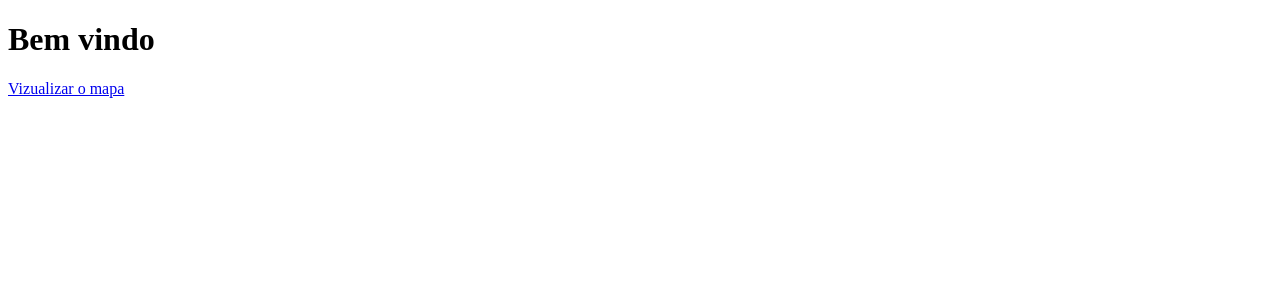
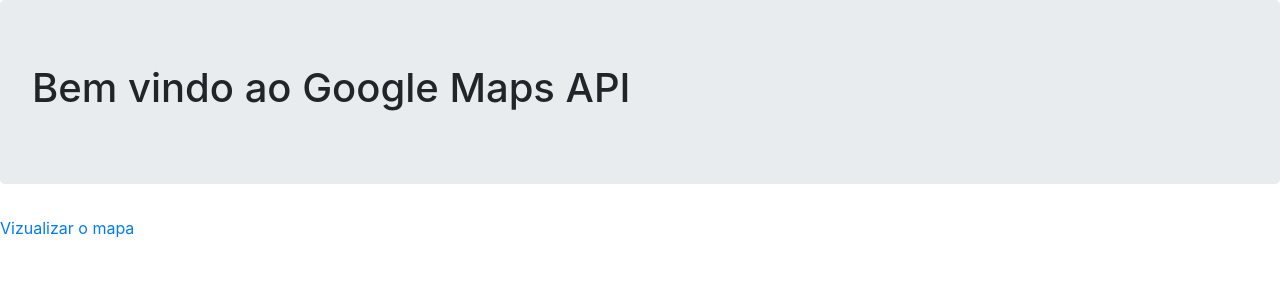
Before and after one commit to thegodofsouls/APImaps, a PHP site: page / in a window 1280 px wide. Shown: the top 300 px of the page. Run offline with PHP 8.4, Linux system fonts and the light colour scheme; some libraries are stand-ins or nearby versions.

Commit message:
novas alteracoes

```diff
--- a/API-MAPS/class/oficina.php
+++ b/API-MAPS/class/oficina.php
@@ -67,7 +67,7 @@
         public function __construct()
         {
             //chamando a conexao
-             require_once('class/dbconnect.php');
+             require_once('dbconnect.php');
              $conn = new DbConnect(); //instanciando a classe de conexao
              $this->conn = $conn->connection();
         }
--- a/API-MAPS/css/style.css
+++ b/API-MAPS/css/style-map.css
@@ -1,10 +1,15 @@
+body {
+    margin: 0;
+    padding: 0;
+}
+
 .container {
     height: 450px;
 }
 
 #map {
-    width: 100%;
-    height: 100%;
+    width: 90%;
+    height: 65%;
     border: 1px solid blue;
 }
 
--- a/API-MAPS/database/bd_map.sql
+++ b/API-MAPS/database/bd_map.sql
@@ -52,4 +52,4 @@ UNLOCK TABLES;
 /*!40101 SET COLLATION_CONNECTION=@OLD_COLLATION_CONNECTION */;
 /*!40111 SET SQL_NOTES=@OLD_SQL_NOTES */;
 
--- Dump completed on 2020-11-22 20:04:46
+-- Dump completed on 2021-02-26 17:40:15
--- /dev/null
+++ b/API-MAPS/document.txt
@@ -0,0 +1,4 @@
+npm init
+npm install bootstrap --save
+npm install fontawesome --save
+npm install jquery --save
--- a/API-MAPS/index.php
+++ b/API-MAPS/index.php
@@ -1,13 +1,4 @@
-<!DOCTYPE html>
-<html lang="en">
-<head>
-    <meta charset="UTF-8">
-    <meta name="viewport" content="width=device-width, initial-scale=1.0">
-    <meta http-equiv="Casche-control" content="no-cache">
-    <title>index</title>
-</head>
-<body>
-    <h1>Bem vindo</h1>
-    <a href="map.php">Vizualizar o mapa</a>
-</body>
-</html>
+<?php
+    require('src/header.php');
+?>
+    <a href="src/map.php">Vizualizar o mapa</a>
--- a/API-MAPS/js/googlemap.js
+++ b/API-MAPS/js/googlemap.js
@@ -16,7 +16,7 @@ function initialize() {
 
                 //define a marcaçao principal de localizaçao do dispositivo atual
                 let marker = new google.maps.Marker({
-                    title: 'Localização Atual', //titulo que irá aparecer ao passar o cursor do mouse em cima
+                    title: 'Localização Atual', //titulo que irá aparecer ao passar o cursor do mouse em cima da marcaçao principal
                     map: map, //define a imagem do marcador
                     position: new google.maps.LatLng(pos.lat, pos.lng) //posiçao das coordenadas de latitude e longitude
                 });
@@ -51,7 +51,7 @@ function initialize() {
 
                         //vai retornar a rota entre os dois endereços
                         directionsService.route(request, (response, status) => {
-                            if (status == google.maps.DirectionsStatus.OK) {
+                            if (status == google.maps.DirectionsStatus.OK || request.origin != null) {
                                 directionsDisplay.setDirections(response);
                                 directionsDisplay.setMap(map);
                             }
@@ -59,6 +59,7 @@ function initialize() {
 
                         return false;
                     });
+
                 });
 
                 console.log(position1);
@@ -77,7 +78,7 @@ function initialize() {
 
 }
 
-function loadMap() {
+const loadMap = () => {
 
     /* var sp = { lat: -23.5489, lng: -46.6388 };
      map = new google.maps.Map(document.getElementById('map'), {
@@ -98,9 +99,9 @@ function loadMap() {
     let allData = JSON.parse(document.getElementById('allData').innerHTML);
     showAllColleges(allData);
 
-}
+};
 
-function showAllColleges(allData) {
+const showAllColleges = (allData) => {
     let infoWind = new google.maps.InfoWindow;
     Array.prototype.forEach.call(allData, (data) => {
         let content = document.createElement('div');
@@ -108,21 +109,21 @@ function showAllColleges(allData) {
         strong.textContent = data.name;
         content.appendChild(strong);
 
-       let marker = new google.maps.Marker({
+        let marker = new google.maps.Marker({
             position: new google.maps.LatLng(data.lat, data.lng),
             map: map
         });
 
         marker.addListener('click', () => {
-                infoWind.setContent(content);
-                infoWind.open(map, marker);
-            });
-            //fim
+            infoWind.setContent(content);
+            infoWind.open(map, marker);
+        });
+        //fim
 
     });
-}
+};
 
-function codeAddress(cdata) {
+const codeAddress = (cdata) => {
     Array.prototype.forEach.call(cdata, (data) => {
         let address = data.name + ' ' + data.address;
         geocoder.geocode({ 'address': address }, (results, status) => {
@@ -139,9 +140,9 @@ function codeAddress(cdata) {
             }
         });
     });
-}
+};
 
-function updateCollegeWithLatLng(points) {
+const updateCollegeWithLatLng = (points) => {
     //requisição ajax
     $.ajax({
         url: 'action.php',
@@ -152,4 +153,4 @@ function updateCollegeWithLatLng(points) {
             location.reload();
         }
     })
-}
+};
--- /dev/null
+++ b/API-MAPS/src/header.php
@@ -0,0 +1,23 @@
+<!DOCTYPE html>
+<html lang="en">
+<head>
+    <meta charset="UTF-8">
+    <meta name="viewport" content="width=device-width, initial-scale=1.0">
+    <link rel="shortcut icon" href="../favicon.ico" type="image/x-icon"/>
+    <link rel="stylesheet" href="../style.css">
+    <link rel="stylesheet" href="../css/style-map.css">
+
+    <title>API-MAPS</title>
+</head>
+<body>
+    <div class="jumbotron">
+        <h1>Bem vindo ao Google Maps API</h1>
+     </div>
+
+<script defer src="https://maps.googleapis.com/maps/api/
+js?key=AIzaSyAbi65K7PefZP5cYBJeDr2MsiTJx089WPI&callback=initialize">
+</script>
+<script src="../js/jquery.min.js"></script>
+<script src="../js/googlemap.js"></script>
+</body>
+</html>
--- /dev/null
+++ b/API-MAPS/style.css
@@ -0,0 +1,2 @@
+@import './node_modules/bootstrap/dist/css/bootstrap.min.css';
+@import './node_modules/fontawesome/index.js';
```
Also changed, not shown: API-MAPS/map.php (deleted, +0 -37 lines), API-MAPS/package.json (added, +16 -0 lines), API-MAPS/src/map.php (added, +30 -0 lines), API-MAPS/favicon.ico (added), API-MAPS/package-lock.json (added), API-MAPS/src/action.php (renamed from API-MAPS/action.php), 1 other file.
